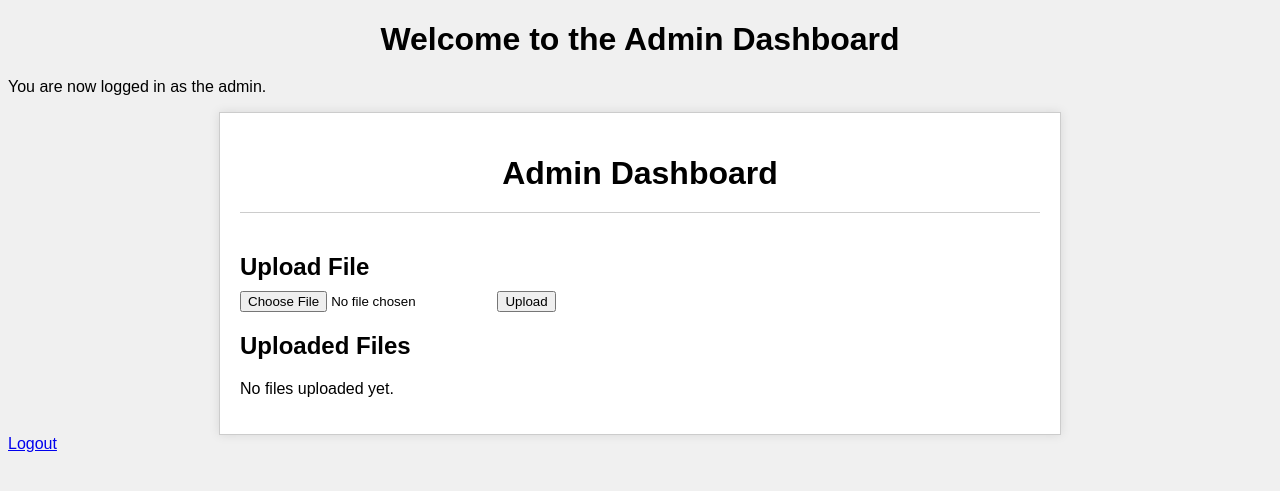
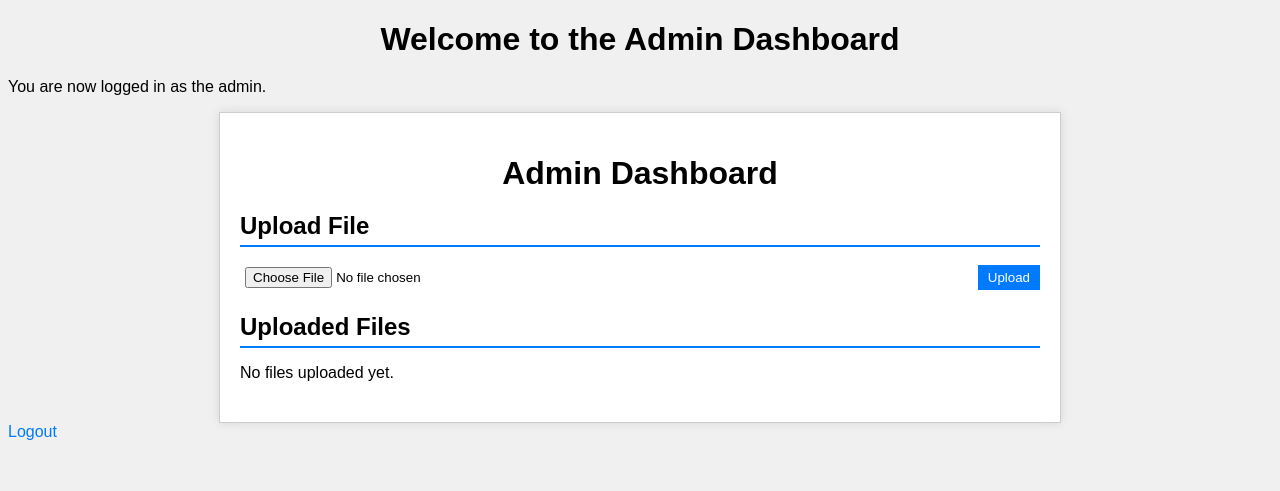
Before and after one commit to Madhav-MKNC/admin-portal, a Flask app: page /dashboard in a window 1280 px wide. Shown: the top 491 px of the page. Run offline with Flask 3, Linux system fonts and the light colour scheme; the visitor is signed in with stand-in values (Sample User, id 1).

Commit message:
dashboard

```diff
--- a/app.py
+++ b/app.py
@@ -2,7 +2,7 @@
 # -*- coding: utf-8 -*-
 
 
-from flask import Flask, render_template, request, redirect, url_for, session, flash
+from flask import Flask, render_template, request, redirect, url_for, session, flash, send_from_directory
 from werkzeug.utils import secure_filename
 
 import json
@@ -103,6 +103,12 @@ def dashboard():
     files = os.listdir(app.config['UPLOAD_FOLDER'])
     return render_template('dashboard.html', files=files)
 
+# uploaded files here
+@app.route('/uploads/<filename>')
+def uploaded_file(filename):
+    # Serve the uploaded file directly from the server
+    return send_from_directory(app.config['UPLOAD_FOLDER'], filename)
+
 # upload
 @app.route('/upload', methods=['POST'])
 @login_required
--- a/static/dashboard_style.css
+++ b/static/dashboard_style.css
@@ -1,7 +1,9 @@
+/* Global styles */
 body {
     font-family: Arial, sans-serif;
     background-color: #f0f0f0;
 }
+
 .container {
     max-width: 800px;
     margin: 0 auto;
@@ -10,36 +12,85 @@ body {
     background-color: #fff;
     box-shadow: 0 0 10px rgba(0, 0, 0, 0.1);
 }
+
 h1 {
     text-align: center;
     margin-bottom: 20px;
 }
-.file-list {
+
+a {
+    text-decoration: none;
+    color: #007BFF;
+}
+
+a:hover {
+    color: #0056b3;
+}
+
+/* Dashboard-specific styles */
+.upload-section, .file-list {
+    margin-bottom: 20px;
+}
+
+.upload-section h2, .file-list h2 {
+    border-bottom: 2px solid #007BFF;
+    padding-bottom: 5px;
+    margin-bottom: 15px;
+}
+
+.upload-section form {
+    display: flex;
+    align-items: center;
+}
+
+.upload-section input[type="file"] {
+    flex: 1;
+    padding: 5px;
+}
+
+.upload-section button {
+    padding: 5px 10px;
+    border: none;
+    background-color: #007BFF;
+    color: #fff;
+    cursor: pointer;
+}
+
+.upload-section button:hover {
+    background-color: #0056b3;
+}
+
+.messages {
+    margin-top: 10px;
+}
+
+.file-list ul {
+    list-style-type: none;
+    padding: 0;
+}
+
+.file-list li {
+    display: flex;
+    align-items: center;
+    margin-bottom: 10px;
+}
+
+.file-list li a {
+    flex: 1;
+    padding: 5px;
+}
+
+.file-list li a:last-child {
+    margin-left: 10px;
+    color: #dc3545;
+}
+
+.file-list li a:last-child:hover {
+    color: #b3001f;
+}
+
+.logout-link {
+    display: block;
+    text-align: center;
     margin-top: 20px;
 }
-.file-list ul {
-    list-style: none;
-    padding: 0;
-}
-.file-list li {
-    margin-bottom: 10px;
-}
-.file-list a {
-    text-decoration: none;
-    color: #007bff;
-    margin-right: 10px;
-}
-.file-list a:hover {
-    text-decoration: underline;
-}
-.upload-section {
-    border-top: 1px solid #ccc;
-    padding-top: 20px;
-}
-.upload-section h2 {
-    margin-bottom: 10px;
-}
-.messages {
-    margin-top: 10px;
-    color: red;
-}
--- a/templates/dashboard.html
+++ b/templates/dashboard.html
@@ -33,7 +33,7 @@
                 <ul>
                     {% for filename in files %}
                         <li>
-                            <a href="{{ url_for('static', filename='uploads/' + filename) }}" target="_blank">{{ filename }}</a>
+                            <a href="{{ url_for('uploaded_file', filename=filename) }}" target="_blank">{{ filename }}</a>
                             <a href="{{ url_for('delete', filename=filename) }}" onclick="return confirm('Are you sure you want to delete this file?')">Delete</a>
                         </li>
                     {% endfor %}
```
